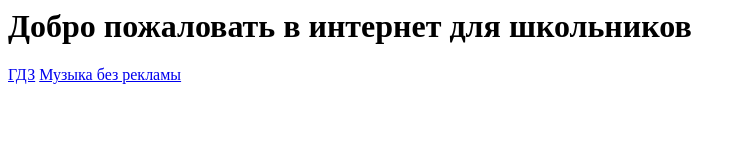
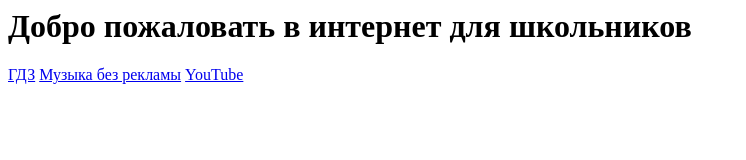
Before and after one commit to Remzloi/internet-dlya-scolynikov, a plain HTML site: page index.html in a window 1280 px wide. Shown: the whole page, without its empty margins (0-746 px from the left). Drawn offline with Linux system fonts and the light colour scheme.

Commit message:
Update index.html

```diff
--- a/index.html
+++ b/index.html
@@ -7,5 +7,6 @@
     <h1>Добро пожаловать в интернет для школьников</h1>
     <a href="GDZ/index.html">ГДЗ</a>
     <a href="Music/index.html">Музыка без рекламы</a>
+    <a href="yt/index.html">YouTube</a>
   </body>
 </html>
```
